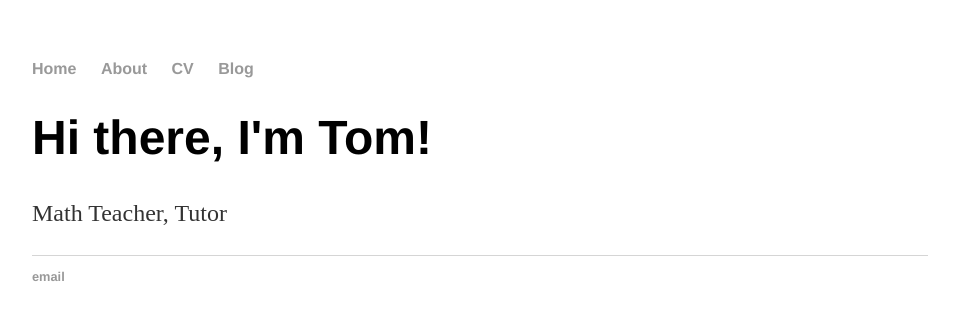
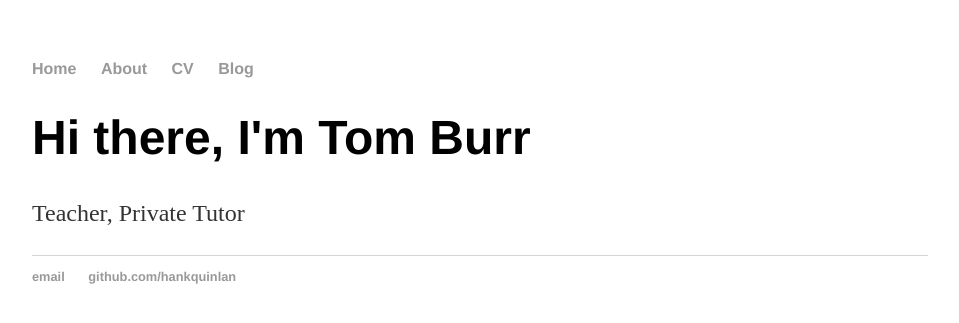
Before and after one commit to tomburr/tomburr.github.io, a Jekyll site: the page built from index.html, in a window 1280 px wide. Shown: the top 323 px of the page, without its empty margins (160-1119 px from the left). Built offline with Jekyll 4.4.1, drawn with Linux system fonts in a browser that asks for light colours.

Commit message:
Update index.html

```diff
--- a/index.html
+++ b/index.html
@@ -1,29 +1,8 @@
-<!DOCTYPE html>
-<html>
-	<head>
-		<title>Tom Burr</title>
-		<!-- link to main stylesheet -->
-		<link rel="stylesheet" type="text/css" href="/css/main.css">
-	</head>
-	<body>
-		<nav>
-    		<ul>
-        		<li><a href="/">Home</a></li>
-	        	<li><a href="/about">About</a></li>
-        		<li><a href="/cv">CV</a></li>
-        		<li><a href="/blog">Blog</a></li>
-    		</ul>
-		</nav>
-		<div class="container">
-    		<div class="blurb">
-        		<h1>Hi there, I'm Tom!</h1>
-				<p>Math Teacher, Tutor</p>
-    		</div><!-- /.blurb -->
-		</div><!-- /.container -->
-		<footer>
-    		<ul>
-        		<li><a href="mailto:burr@hey.com">email</a></li>
-			</ul>
-		</footer>
-	</body>
-</html>
+---
+layout: default
+title: Tom Burr
+---
+<div class="blurb">
+	<h1>Hi there, I'm Tom Burr</h1>
+	<p>Teacher, Private Tutor</p>
+</div><!-- /.blurb -->
```
